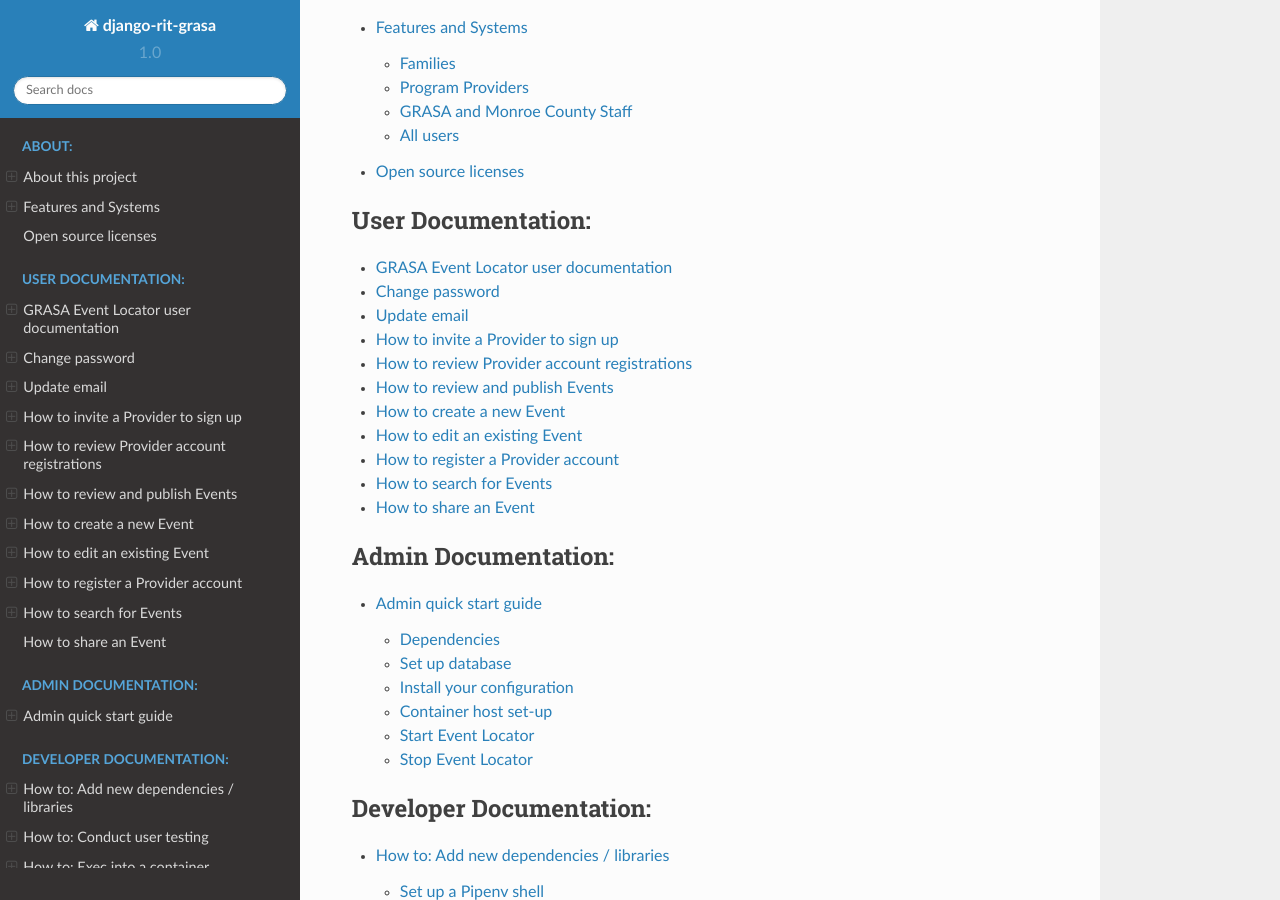
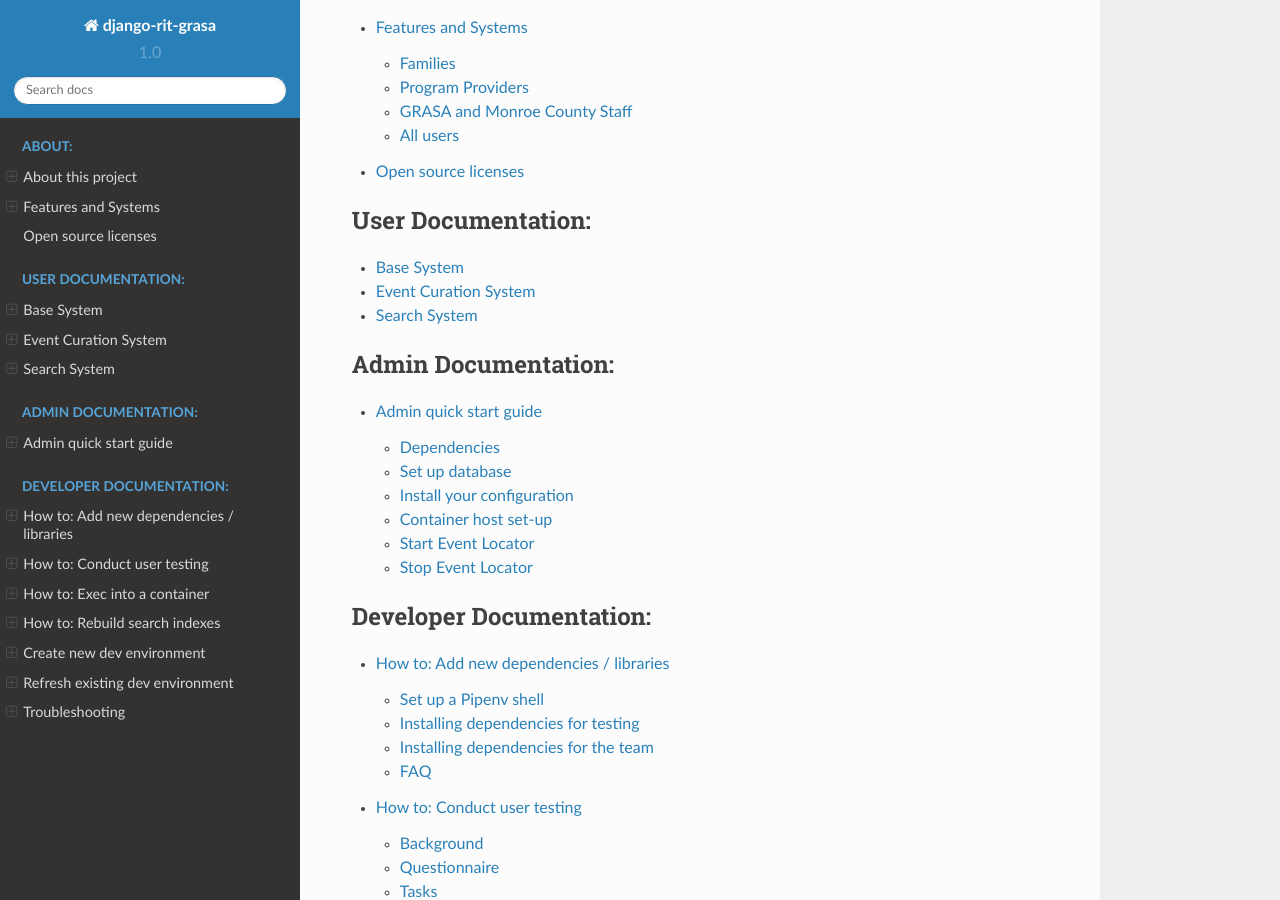
Before and after one commit to jwflory/django-rit-grasa, a Sphinx documentation site: the page built from docs/index.rst, in a window 1280 px wide and 900 px high, scrolled down 384 px. Built offline with Sphinx 7.4.7 and the Read the Docs theme 2.0.0, drawn with Linux system fonts in a browser that asks for light colours; formulas are drawn with MathJax 3.

Commit message:
:memo: docs: Rework indexes for User Documentation (#240)
This a better approach to the effect I wanted to create of dividing up
our user documentation. Previously, everything was globbed together into
a single page. There was no separation across the systems in the
navigation bar, even though I wrote them that way. This reworks the
index pages to better show the division between the User Docs for
different systems.

This should also have the side effect of improving our docs site S.E.O.
:tongue: Sort of related to #123.

Signed-off-by: Justin W. Flory <git@jwf.io>

```diff
--- a/docs/index.rst
+++ b/docs/index.rst
@@ -18,12 +18,10 @@ For more information, see the `repo on GitHub <https://github.com/jwflory/django
     :maxdepth: 1
     :name: user
     :caption: User Documentation:
-    :glob:
 
-    user/index.rst
-    user/base/*
-    user/events/*
-    user/search/*
+    user/base-system
+    user/events-system
+    user/search-system
 
 .. toctree::
     :maxdepth: 2
--- /dev/null
+++ b/docs/user/base-system.rst
@@ -0,0 +1,14 @@
+###########
+Base System
+###########
+
+This chapter of **User Documentation** covers the **Base System** of the GRASA Event Locator.
+In this document, "Users" refers to **Administrator Users** of the application that are responsible for day-to-day review and curation of events in the Event Locator.
+
+.. toctree::
+    :maxdepth: 2
+    :name: base
+    :caption: Base System:
+    :glob:
+
+    base/*
--- /dev/null
+++ b/docs/user/events-system.rst
@@ -0,0 +1,14 @@
+#####################
+Event Curation System
+#####################
+
+This chapter of **User Documentation** covers the **Event Curation System** of the GRASA Event Locator.
+In this document, "Users" refers to **Administrator Users** of the application that are responsible for day-to-day review and curation of events in the Event Locator.
+
+.. toctree::
+    :maxdepth: 2
+    :name: events
+    :caption: Event Curation System:
+    :glob:
+
+    events/*
--- a/docs/user/index.rst
+++ /dev/null
@@ -1,33 +0,0 @@
-######################################
-GRASA Event Locator user documentation
-######################################
-
-This is the main section for GRASA Event Locator user documentation.
-User documentation is divided into sub-categories based on the included systems.
-In this document, "Users" refers to **Administrator Users** of the application that are responsible for day-to-day review and curation of events in the Event Locator.
-
-Other pages are available for you to navigate and explore below.
-
-.. toctree::
-    :maxdepth: 2
-    :name: base
-    :caption: Base System:
-    :glob:
-
-    base/*
-
-.. toctree::
-    :maxdepth: 2
-    :name: events
-    :caption: Event Curation System:
-    :glob:
-
-    events/*
-
-.. toctree::
-    :maxdepth: 2
-    :name: searching
-    :caption: Search System:
-    :glob:
-
-    search/*
--- /dev/null
+++ b/docs/user/search-system.rst
@@ -0,0 +1,14 @@
+#############
+Search System
+#############
+
+This chapter of **User Documentation** covers the **Search System** of the GRASA Event Locator.
+In this document, "Users" refers to **Administrator Users** of the application that are responsible for day-to-day review and curation of events in the Event Locator.
+
+.. toctree::
+    :maxdepth: 2
+    :name: searching
+    :caption: Search System:
+    :glob:
+
+    search/*
```
